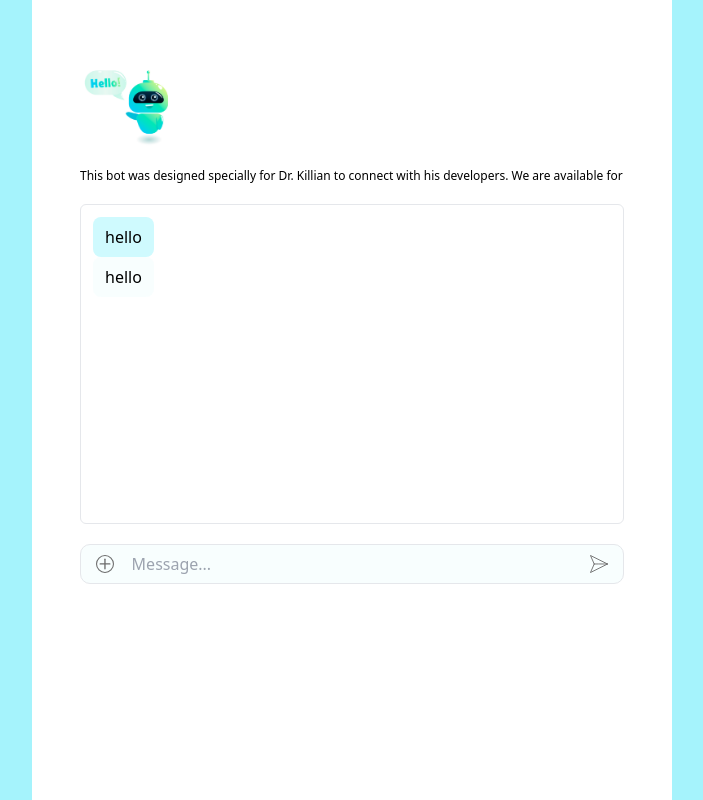
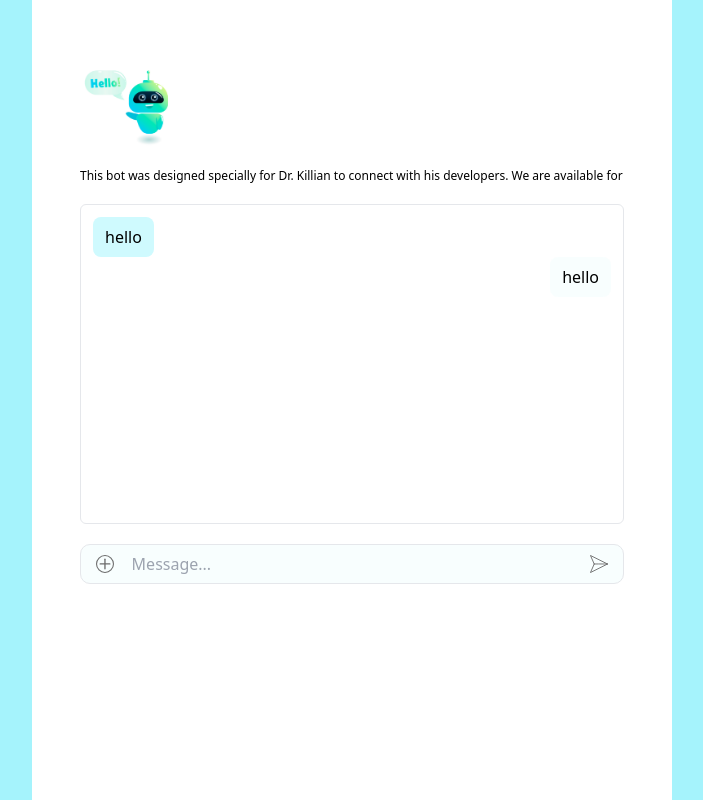
Before and after one commit to Sowetowp/telegrambot, a website: page public/index.html in a window 1280 px wide. Shown: the whole page, without its empty margins (288-991 px from the left). Drawn offline with Linux system fonts and the light colour scheme; no server answers.

Commit message:
auto-commit

```diff
--- a/public/index.html
+++ b/public/index.html
@@ -18,7 +18,7 @@
                 <div class="bg-cyan-100 max-w-[90%] w-fit px-3 py-2 rounded-lg">
                     hello
                 </div>
-                <div class="bg-[rgba(190,243,243,0.105)] m max-w-[90%] w-fit px-3 py-2 rounded-lg">
+                <div class="bg-[rgba(190,243,243,0.105)] ml-auto max-w-[90%] w-fit px-3 py-2 rounded-lg">
                     hello
                 </div>
             </div>
```
Also changed, not shown: public/output.css.
